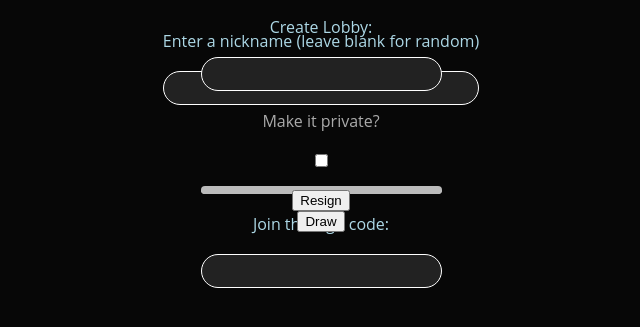
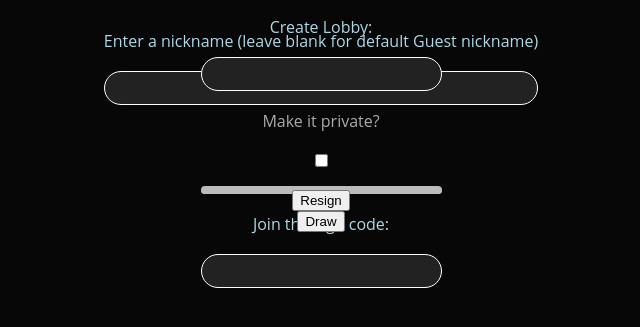
Before and after one commit to NormalChess/NormalChess-Repo, a website: page NormalChess/index.html in a window 1280 px wide. Shown: the part 423-750 px from the top of the page, without its empty margins (319-959 px from the left). Drawn offline with Linux system fonts and the light colour scheme; a script that the page names is missing.

Commit message:
change text wording

```diff
--- a/NormalChess/index.html
+++ b/NormalChess/index.html
@@ -15,7 +15,7 @@
                 <h1>Normal Chess</h1>
                 <p style="color: red;">W.I.P (Not currently finished, also this <b>does not work on mobile!</b>)</p>
                 <div id="textbox-container">
-                    <p style="color:lightblue;">Enter a nickname (leave blank for random)</p>
+                    <p style="color:lightblue;">Enter a nickname (leave blank for default Guest nickname)</p>
                     <form id="form" action="">
                         <input type="text" id="textbox">
                     </form>
```
